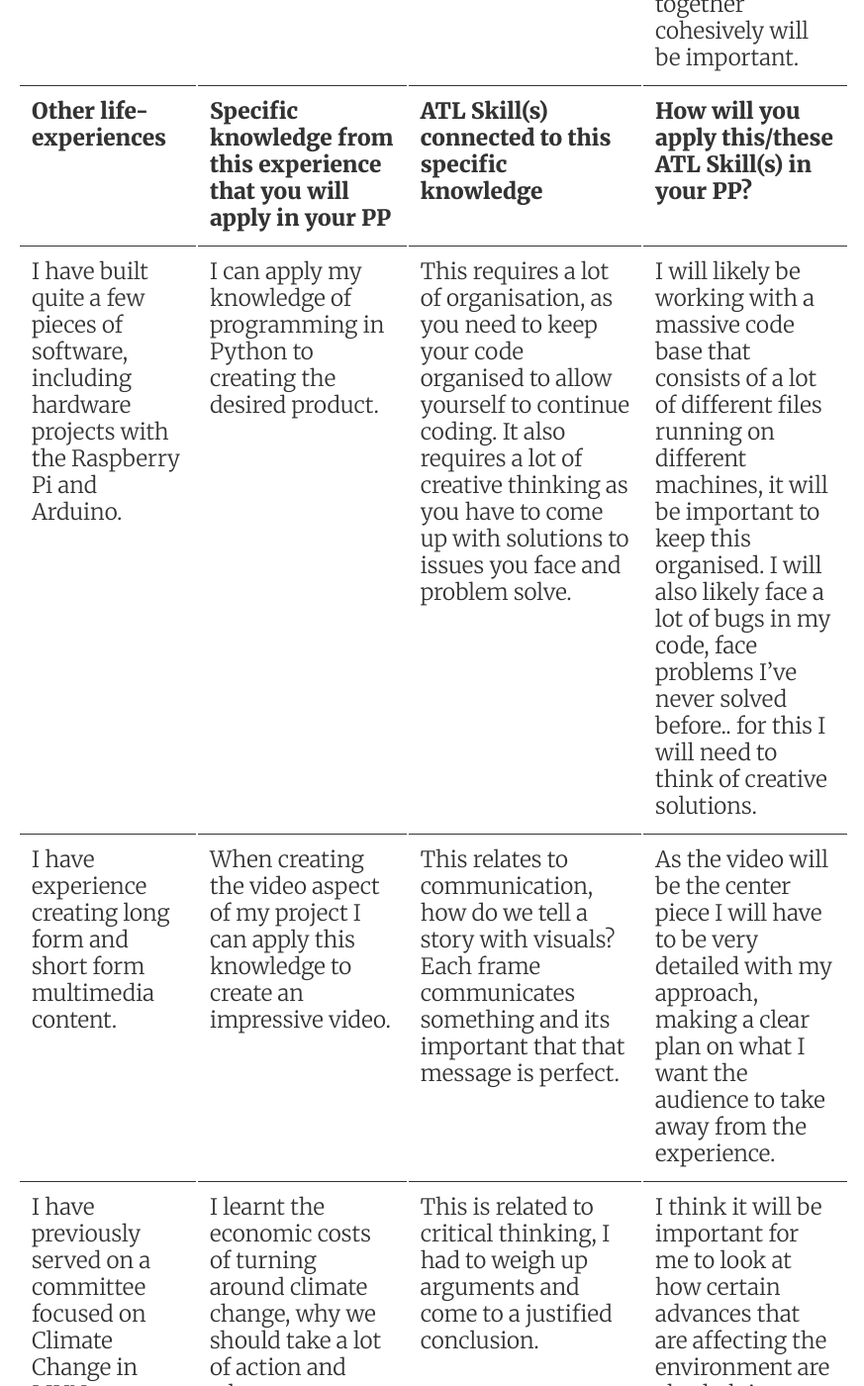
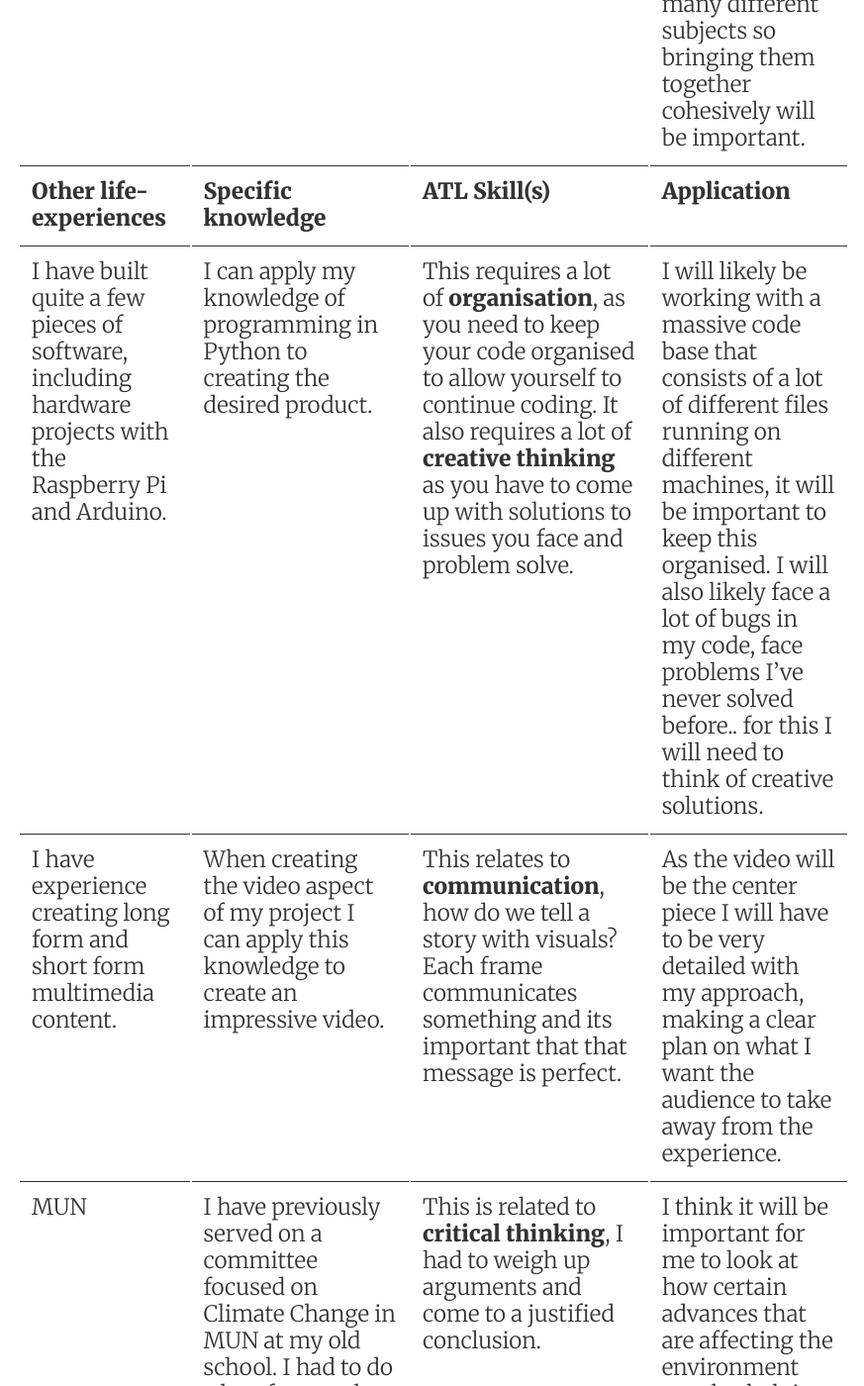
Before and after one commit to sampoder/climatator, a Jekyll site: the page built from journal/_posts/2020-09-10-prior-knowledge.md, in a window 1280 px wide and 1400 px high, scrolled down 2327 px. Shown: the whole window at 99% size, without its empty margins (202-1075 px from the left). Built offline with Jekyll 4.4.1, drawn with Linux system fonts in a browser that asks for light colours; some of the changed text lies outside the part shown.

Commit message:
Update 2020-09-10-prior-knowledge.md

```diff
--- a/journal/_posts/2020-09-10-prior-knowledge.md
+++ b/journal/_posts/2020-09-10-prior-knowledge.md
@@ -9,12 +9,12 @@ Here is my prior knowledge:
 
 | **Subject**| **Specific knowledge** | **ATL Skill(s)**| **Application**   |
 | ------------------------------------------------------------ | ------------------------------------------------------------ | ------------------------------------------------------------ | ------------------------------------------------------------ |
-| Individuals and Societies                                    | We've learnt about the effects of climate change in terms of geography and also the effects that this will have on society, the humanitarian aspect. | - Information & Media literacy, this is the ability to digest information and understand it. | These ATL skills will need to be applied during the upcoming research phase of my project. There will be a lot of information available, but I need to be able to understand the information and pick out the key bits. |
-| English                                                      | In English we have learnt how we can present information to capture the audience. | Communication, in Individuals we have to communicate our findings to a large audience. | My final product will tell a story, it will show the effects of climate change and to have an impact it must captivate it’s audience. |
-| Science                                                      | We’ve learnt to reflect on the impacts of science and have reflected on the impact of our technological advancements on the climate. Through this we have learnt about the science of climate change. | - Critical thinking, we not only have to take in information but we then have to analyze that information. | This ATL will also need to be applied during my research as I must then look at my source and evaluate them. I will also have to evaluate how important each piece of information is. |
-| Design                                                       | During design, I have learnt about the product design cycle and how to structure the creation of a product. I have also learnt specific manufacturing techniques such as laser cutting and 3d printing. | The first piece of knowledge is related to the organisation ATL, by learning it I better know how to structure my process. The second piece of information is related to the creative thinking ATL, as these are all creative ways to manufacture products. | I will need to be organised during the process as it is a large project that I am undertaking with strict deadlines. Applying my organisation skills will allow me to stay on to top of the task. I will have to apply creative thinking to come up with a unique product that people find fun and interesting. |
-| Music                                                        | In Music, we have learnt about creating immersive sound experiences and matching the sounds to the surroundings. | This is related to the ATL of Transfer, as it involves transferring my musical knowledge and applying it to build on top of a project. | I will need to use this ATL a lot during this process as the knowledge that I will be applying will come from many different subjects so bringing them together cohesively will be important. |
-| **Other life-experiences**                                   | **Specific knowledge from this experience that you will apply in your PP** | **ATL Skill(s) connected to this specific knowledge**        | **How will you apply this/these ATL Skill(s) in your PP?**   |
-| I have built quite a few pieces of software, including hardware projects with the Raspberry Pi and Arduino. | I can apply my knowledge of programming in Python to creating the desired product. | This requires a lot of organisation, as you need to keep your code organised to allow yourself to continue coding. It also requires a lot of creative thinking as you have to come up with solutions to issues you face and problem solve. | I will likely be working with a massive code base that consists of a lot of different files running on different machines, it will be important to keep this organised. I will also likely face a lot of bugs in my code, face problems I’ve never solved before.. for this I will need to think of creative solutions. |
-| I have experience creating long form and short form multimedia content. | When creating the video aspect of my project I can apply this knowledge to create an impressive video. | This relates to communication, how do we tell a story with visuals? Each frame communicates something and its important that that message is perfect. | As the video will be the center piece I will have to be very detailed with my approach, making a clear plan on what I want the audience to take away from the experience. |
-| I have previously served on a committee focused on Climate Change in MUN at my old school. I had to do a lot of research into the topic. | I learnt the economic costs of turning around climate change, why we should take a lot of action and why we shouldn't. I was able to see both sides of the argument. | This is related to critical thinking, I had to weigh up arguments and come to a justified conclusion. | I think it will be important for me to look at how certain advances that are affecting the environment are also helping people massively in the short term. I’ll have to learn how this can be overcome whilst not ruining people’s lives. Throughout this, I will have to weigh up the pros and cons of each thing proposed. |
+| Individuals and Societies                                    | We've learnt about the effects of climate change in terms of geography and also the effects that this will have on society, the humanitarian aspect. | **Information & Media literacy**, this is the ability to digest information and understand it. | These ATL skills will need to be applied during the upcoming research phase of my project. There will be a lot of information available, but I need to be able to understand the information and pick out the key bits. |
+| English                                                      | In English we have learnt how we can present information to capture the audience. | **Communication**, in Individuals we have to communicate our findings to a large audience. | My final product will tell a story, it will show the effects of climate change and to have an impact it must captivate it’s audience. |
+| Science                                                      | We’ve learnt to reflect on the impacts of science and have reflected on the impact of our technological advancements on the climate. Through this we have learnt about the science of climate change. | **Critical thinking**, we not only have to take in information but we then have to analyze that information. | This ATL will also need to be applied during my research as I must then look at my source and evaluate them. I will also have to evaluate how important each piece of information is. |
+| Design                                                       | During design, I have learnt about the product design cycle and how to structure the creation of a product. I have also learnt specific manufacturing techniques such as laser cutting and 3d printing. | The first piece of knowledge is related to the **organisation** ATL, by learning it I better know how to structure my process. The second piece of information is related to the **creative thinking** ATL, as these are all creative ways to manufacture products. | I will need to be organised during the process as it is a large project that I am undertaking with strict deadlines. Applying my organisation skills will allow me to stay on to top of the task. I will have to apply creative thinking to come up with a unique product that people find fun and interesting. |
+| Music                                                        | In Music, we have learnt about creating immersive sound experiences and matching the sounds to the surroundings. | This is related to the ATL of **Transfer**, as it involves transferring my musical knowledge and applying it to build on top of a project. | I will need to use this ATL a lot during this process as the knowledge that I will be applying will come from many different subjects so bringing them together cohesively will be important. |
+| **Other life-experiences**                                   | **Specific knowledge** | **ATL Skill(s)**| **Application**   |
+| I have built quite a few pieces of software, including hardware projects with the Raspberry Pi and Arduino. | I can apply my knowledge of programming in Python to creating the desired product. | This requires a lot of **organisation**, as you need to keep your code organised to allow yourself to continue coding. It also requires a lot of **creative thinking** as you have to come up with solutions to issues you face and problem solve. | I will likely be working with a massive code base that consists of a lot of different files running on different machines, it will be important to keep this organised. I will also likely face a lot of bugs in my code, face problems I’ve never solved before.. for this I will need to think of creative solutions. |
+| I have experience creating long form and short form multimedia content. | When creating the video aspect of my project I can apply this knowledge to create an impressive video. | This relates to **communication**, how do we tell a story with visuals? Each frame communicates something and its important that that message is perfect. | As the video will be the center piece I will have to be very detailed with my approach, making a clear plan on what I want the audience to take away from the experience. |
+| MUN | I have previously served on a committee focused on Climate Change in MUN at my old school. I had to do a lot of research into the topic. I learnt the economic costs of turning around climate change, why we should take a lot of action and why we shouldn't. I was able to see both sides of the argument. | This is related to **critical thinking**, I had to weigh up arguments and come to a justified conclusion. | I think it will be important for me to look at how certain advances that are affecting the environment are also helping people massively in the short term. I’ll have to learn how this can be overcome whilst not ruining people’s lives. Throughout this, I will have to weigh up the pros and cons of each thing proposed. |
```
